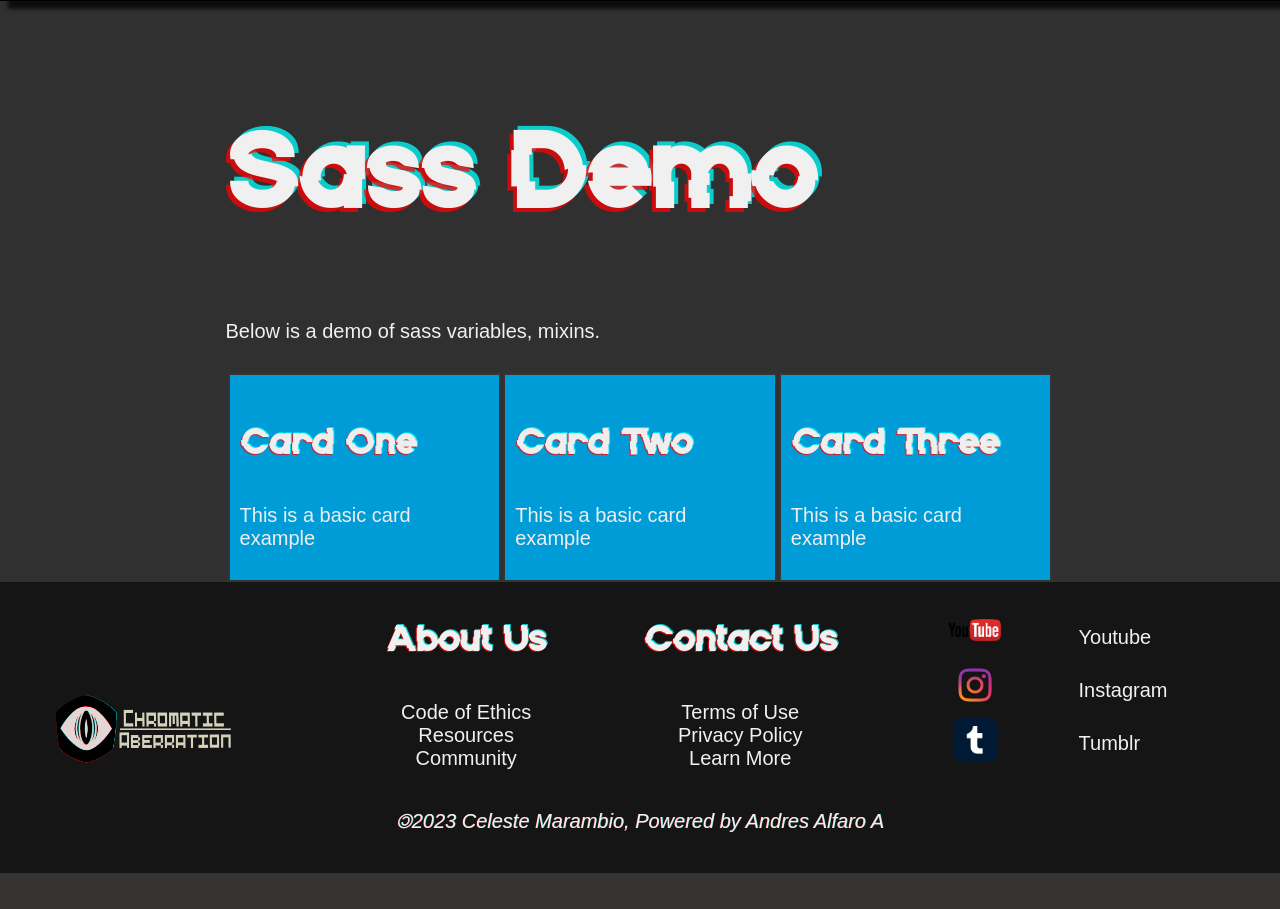
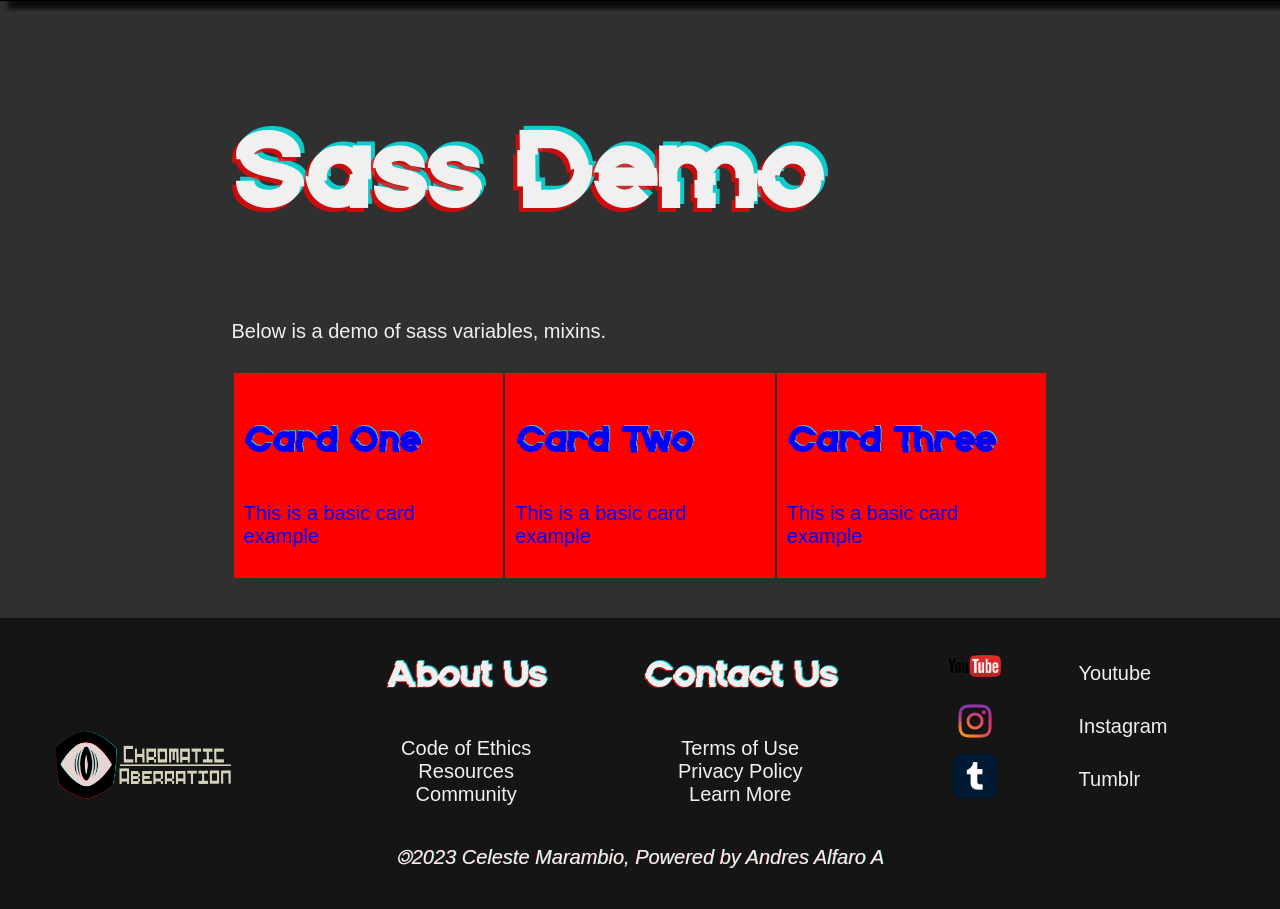
Before and after one commit to MauricioSarmientoM/Chrabe, a PHP site: page /article.html in a window 1280 px wide. Shown: the part 459-1368 px from the top of the page. Before the commit the page ends 1332 px from the top, so only its background shows below. Run offline with PHP 8.4, Linux system fonts and the light colour scheme.

Commit message:
v0.3.6.2 fixed mixin

```diff
--- a/article.html
+++ b/article.html
@@ -20,7 +20,7 @@
                 <h1>Chromatic Aberration</h1>
                 <i>Compromise in making quality games</i>
             </div>
-            <div class="container content">
+            <div class="container">
                 <h1>Sass Demo</h1>
                 <p>Below is a demo of sass variables, mixins. </p>
 
--- a/css/article.css
+++ b/css/article.css
@@ -5,8 +5,7 @@
 }
 
 .container {
-  max-width: 1120px;
-  margin: 0 auto;
+  margin-bottom: 40px;
 }
 
 .row {
@@ -19,9 +18,8 @@
   width: 100%;
   padding: 10px;
   margin-top: 10px;
-  color: #eee;
-  background-color: #009CD8;
-  border: 2px, #353535, solid;
+  color: #00F;
+  background-color: #F00;
 }
 @media screen and (min-width: 720px) {
   .col {
--- a/css/article.scss
+++ b/css/article.scss
@@ -1,14 +1,11 @@
-$dark-colour: #353535;
-$bright-colour: #009CD8;
-$light-grey: #eee;
+$dark-colour: #00F;
+$bright-colour: #F00;
 //for breakpoints
 $small: 720px;
-$max-width: 1120px;
 
-@mixin cardStyle($font-color, $border-width, $border-color, $background) {
+@mixin cardStyle($font-color, $background) {
   color: $font-color;
   background-color: $background;
-  border: $border-width, $border-color, solid;
 }
 
 *,
@@ -18,8 +15,7 @@ $max-width: 1120px;
 }
 
 .container {
-  max-width: $max-width;
-  margin: 0 auto;
+  margin-bottom: 40px;
 }
 .row {
   display: flex;
@@ -34,7 +30,7 @@ $max-width: 1120px;
   width: 100%;
   padding: 10px;
   margin-top: 10px;
-  @include cardStyle($light-grey, 2px,    $dark-colour, $bright-colour);
+  @include cardStyle($dark-colour, $bright-colour);
 }
 
 .stuffgrid {
```
Also changed, not shown: 1 other file.
